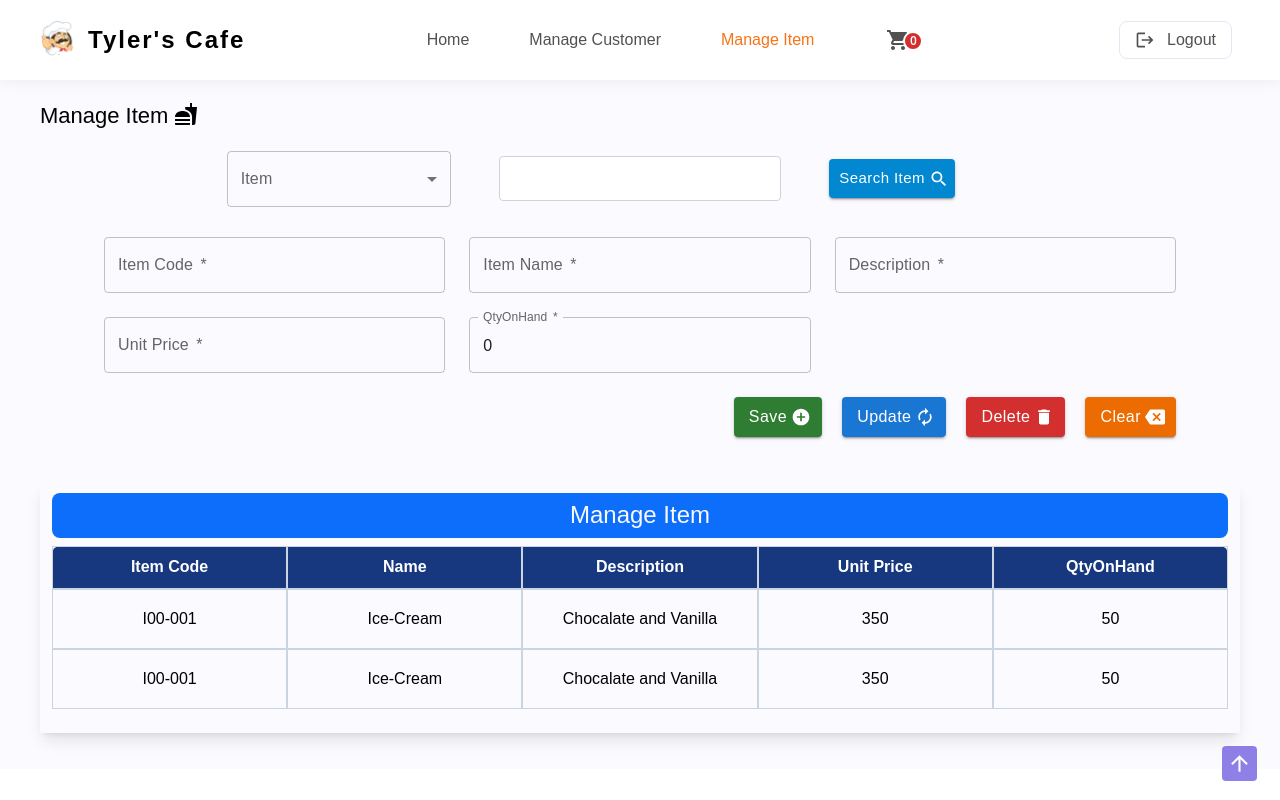
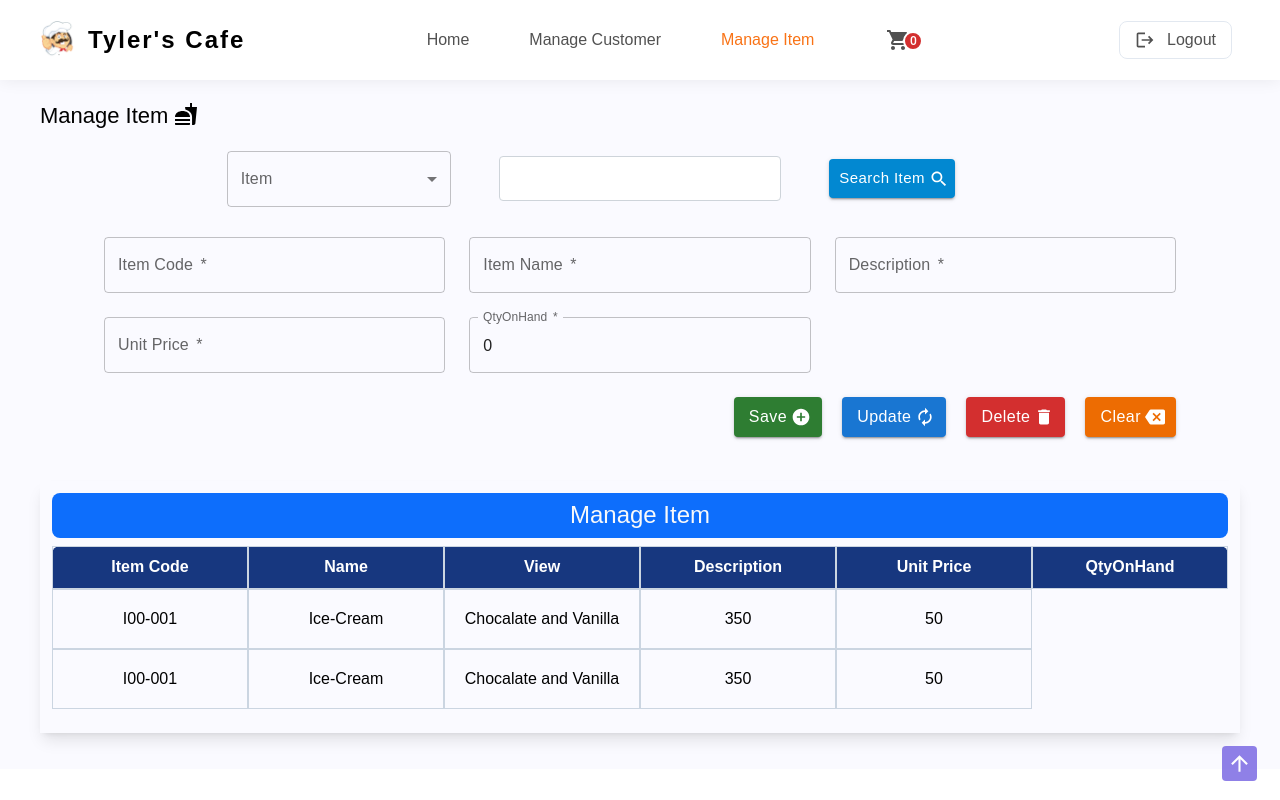
Before and after one commit to AshanSandeep06/Food-Shop-System, a React (Create React App) app in the folder frontend/: page /manage_item in a window 1280 px wide. Built offline with nearby package versions, Linux system fonts and the light colour scheme.

Commit message:
Content Updated in ManageItem Component

```diff
--- a/frontend/src/pages/ManageItem/ManageItem.tsx
+++ b/frontend/src/pages/ManageItem/ManageItem.tsx
@@ -155,6 +155,7 @@ const ManageItem = () => {
           tblHeaders={[
             "Item Code",
             "Name",
+            "View",
             "Description",
             "Unit Price",
             "QtyOnHand",
```
